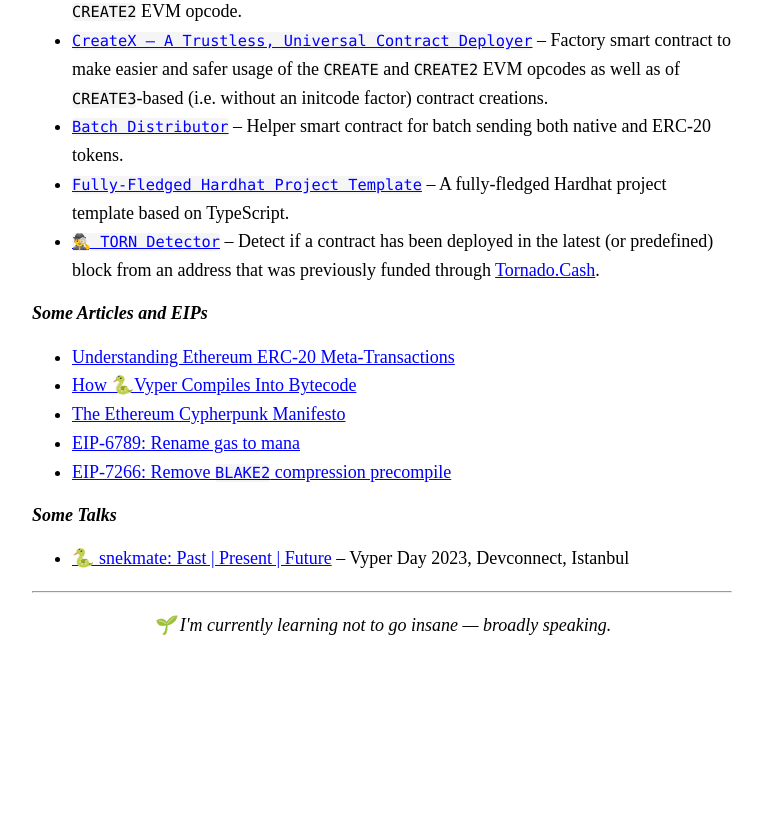
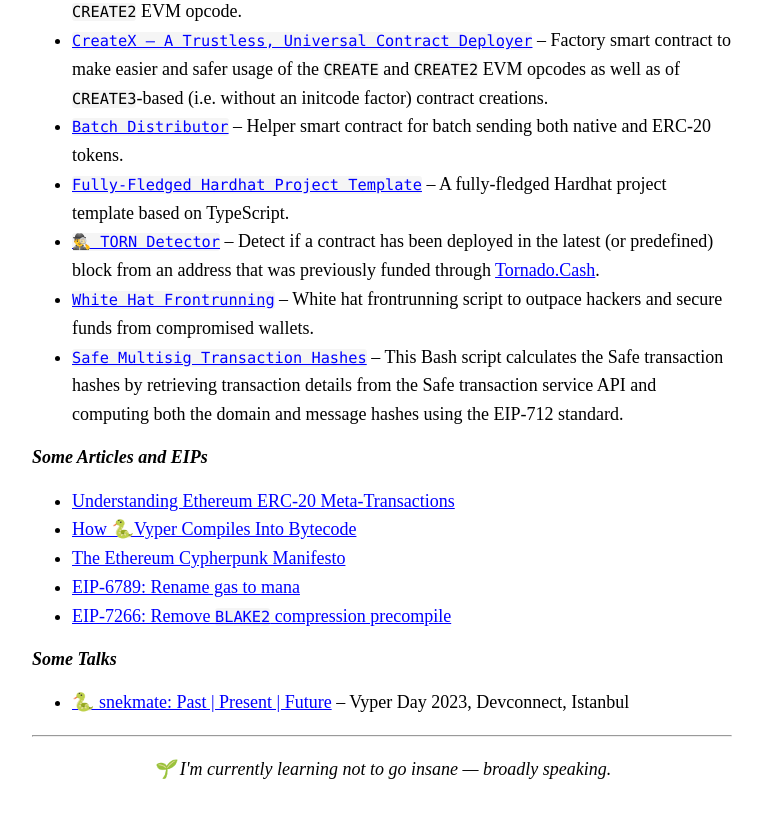
Before and after one commit to pcaversaccio/pcaversaccio.github.io, a plain HTML site: page index.html in a window 1280 px wide. Shown: the part 929-1763 px from the top of the page, without its empty margins (258-1020 px from the left). Before the commit the page ends 1676 px from the top, so only its background shows below. Drawn offline with Linux system fonts and the light colour scheme.

Commit message:
📝 Add Additional Repositories
Signed-off-by: Pascal Marco Caversaccio <pascal.caversaccio@hotmail.ch>

```diff
--- a/index.html
+++ b/index.html
@@ -170,6 +170,28 @@
                 >Tornado.Cash</a
               >.
             </li>
+            <li>
+              <a
+                href="https://github.com/pcaversaccio/white-hat-frontrunning"
+                target="_blank"
+              >
+                <code>White Hat Frontrunning</code></a
+              >
+              &ndash; White hat frontrunning script to outpace hackers and
+              secure funds from compromised wallets.
+            </li>
+            <li>
+              <a
+                href="https://github.com/pcaversaccio/safe-tx-hashes-util"
+                target="_blank"
+              >
+                <code>Safe Multisig Transaction Hashes</code></a
+              >
+              &ndash; This Bash script calculates the Safe transaction hashes by
+              retrieving transaction details from the Safe transaction service
+              API and computing both the domain and message hashes using the
+              EIP-712 standard.
+            </li>
           </ul>
         </div>
 
```
